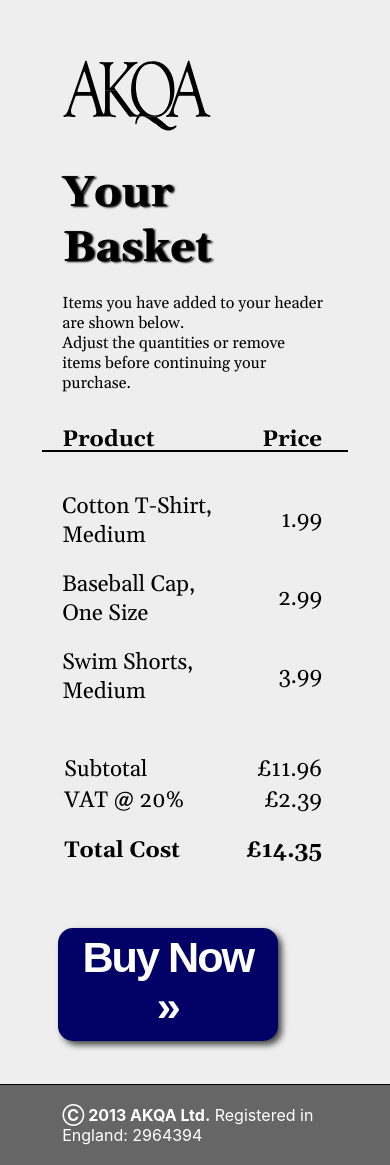
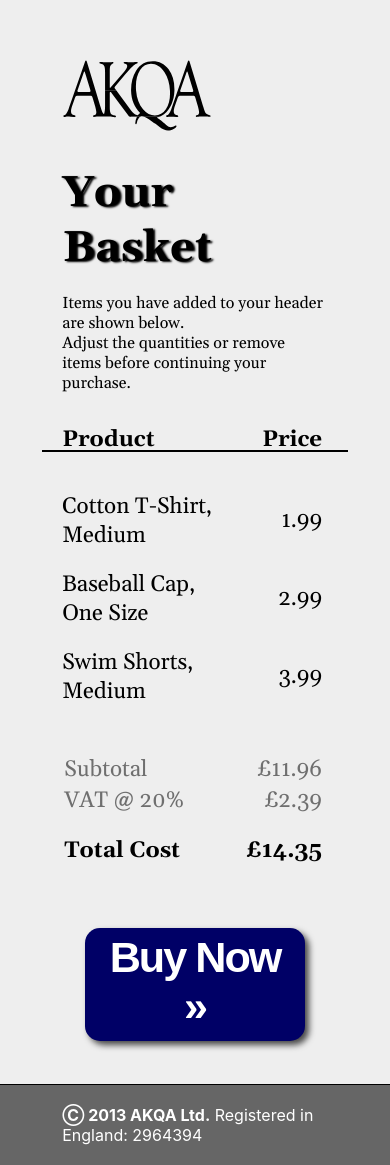
Before and after one commit to PascalH91/shoppingbasket, a React (Create React App) app: page / in a window 390 px wide. Built offline with nearby package versions, Linux system fonts and the light colour scheme.

Commit message:
final changes hover table, responsiveness button

```diff
--- a/src/App.js
+++ b/src/App.js
@@ -41,7 +41,7 @@ class App extends Component {
 
     if (operator === "+") {
       this.state.items.forEach((item, index) => {
-        if (item.id === id) {
+        if (item.id === id && newItems[index].amount < 10) {
           newItems[index].amount = Number(newItems[index].amount) + 1;
           this.setState(
             {
@@ -74,6 +74,9 @@ class App extends Component {
           if (newItems[index].amount < 0 || newItems[index].amount === "0") {
             newItems[index].amount = 1;
           }
+          /*           if (newItems[index].amount > 10) {
+            newItems[index].amount = 10;
+          } */
           this.setState(
             {
               items: newItems
@@ -85,10 +88,19 @@ class App extends Component {
     }
   };
 
-  /* --- if invalid input: resets to minimum quantity after defocusing input -- */
+  /* --- if invalid or to high input: resets to minimum or maximum quantity after defocusing input -- */
   handleBlur = id => {
     let newItems = [...this.state.items];
     this.state.items.forEach((item, index) => {
+      if (item.id === id && newItems[index].amount > 10) {
+        newItems[index].amount = 10;
+        this.setState(
+          {
+            items: newItems
+          },
+          () => this.calcPrice()
+        );
+      }
       if (item.id === id && !item.amount) {
         newItems[index].amount = 1;
         this.setState(
--- a/src/assets/styles/App.css
+++ b/src/assets/styles/App.css
@@ -86,6 +86,10 @@ img {
   font-size: 1.4rem;
 }
 
+#priceCalculation tr:nth-child(-n + 2) {
+  color: #6f6f6f;
+}
+
 #priceCalculation tr:last-child {
   height: 8vh;
 }
@@ -116,6 +120,7 @@ img {
   box-shadow: 4px 4px 6px rgba(0, 0, 0, 0.7);
   outline: none;
   cursor: pointer;
+  transition-property: background-color;
   transition-duration: 0.3s;
 }
 
@@ -215,7 +220,7 @@ footer > p {
   align-items: center;
   border: 1px solid rgb(70, 70, 70);
   border-radius: 4px;
-  box-shadow: 1px 1px 1px rgba(0,0,0,0.3);
+  box-shadow: 1px 1px 1px rgba(0, 0, 0, 0.3);
 }
 
 #message span:last-child:hover {
@@ -228,16 +233,24 @@ footer > p {
 /*                                MEDIA QUERIES                               */
 /* -------------------------------------------------------------------------- */
 
+@media (max-width: 440px) {
+  #buyButton {
+    align-self: center;
+    margin-right: 0px;
+  }
+}
+
 @media (max-width: 520px) {
   #message {
     text-align: center;
   }
 }
 
-@media (max-width: 950px) {
+@media (max-width: 990px) {
   :root {
     --basket-distance: 5vh;
   }
+
 }
 
 @media (min-width: 1300px) {
--- a/src/assets/styles/table.css
+++ b/src/assets/styles/table.css
@@ -30,6 +30,11 @@
 
 #itemList tbody tr:first-child {
   border-top: 30px solid transparent;
+}
+
+#itemList tbody tr:focus-within td:nth-child(-n + 4),
+#itemList tbody tr:hover td:nth-child(-n + 4) {
+  background-color: #ddd;
 }
 
 /* -------------------------- formatting table head sections ------------------------- */
@@ -112,6 +117,7 @@ input[type="number"] {
   text-align: right;
   padding: 0 10px;
   width: 100%;
+  border-radius: 5px;
 }
 
 .quantityChanger {
@@ -167,8 +173,20 @@ input[type="number"] {
 /*                                MEDIA QUERIES                               */
 /* -------------------------------------------------------------------------- */
 
-@media (max-width: 1050px) {
+@media (max-width: 850px) {
   .lineBreak {
     display: initial;
   }
 }
+
+@media (min-width: 850px) and (max-width: 990px) {
+  .lineBreak {
+    display: none;
+  }
+}
+
+@media (min-width: 990px) and (max-width: 1120px) {
+  .lineBreak {
+    display: initial;
+  }
+}
```
